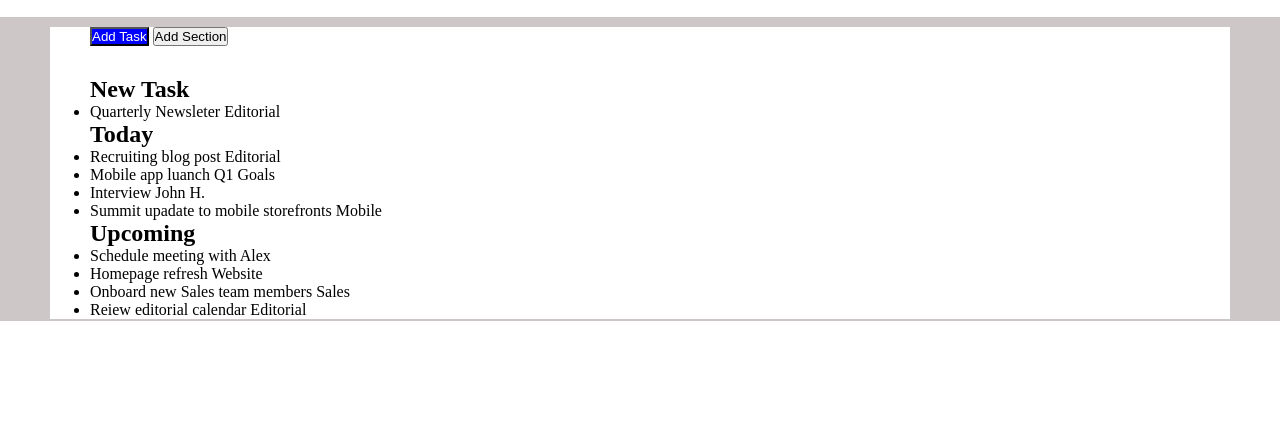
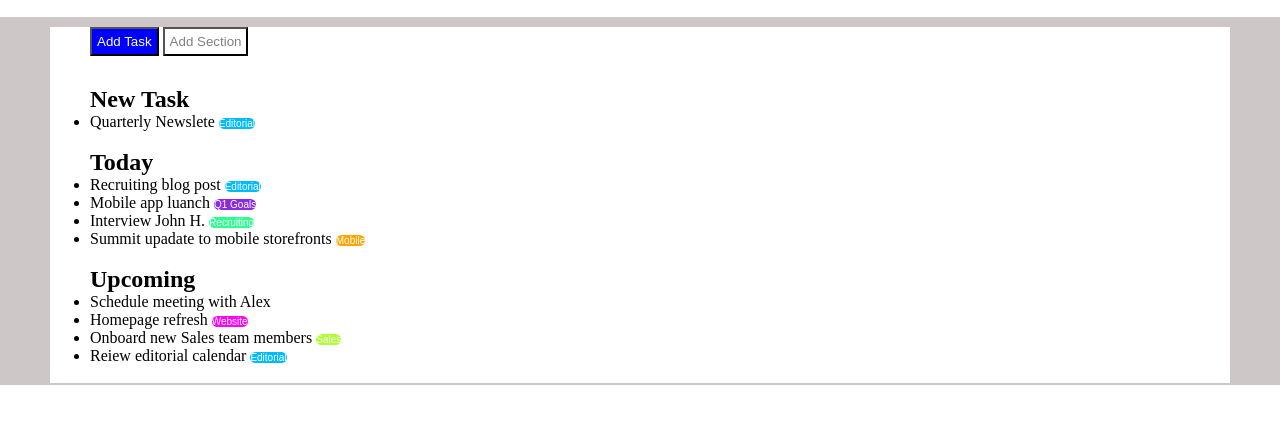
Before and after one commit to VitoMarino/html-css-toboolist, a plain HTML site: page index.html in a window 1280 px wide. Shown: the part 111-534 px from the top of the page. Drawn offline with Linux system fonts and the light colour scheme.

Commit message:
Work in progress

```diff
--- a/index.html
+++ b/index.html
@@ -17,29 +17,33 @@
         <section>
             <input id="ButtonT" type="button" value="Add Task">
             <input id="ButtonS" type="button" value="Add Section">
-        </section
+        </section>
+
 
         <section>
             <h2 class="Distanza">New Task</h2>
             <ul>
-                <li>Quarterly Newsleter Editorial</li>
+                <li>Quarterly Newslete <input class="Bottoneazzurro" type="button" value="Editorial"></li>
             </ul>
+            <br>
 
             <h2>Today</h2>
             <ul>
-                <li>Recruiting blog post Editorial</li>
-                <li>Mobile app luanch Q1 Goals</li>
-                <li>Interview John H.</li>
-                <li>Summit upadate to mobile storefronts Mobile</li>
+                <li>Recruiting blog post <input class="Bottoneazzurro" type="button" value="Editorial"></li>
+                <li>Mobile app luanch <input class="Bottoneviola" type="button" value="Q1 Goals"></li>
+                <li>Interview John H. <input class="Bottoneverdes" type="button" value="Recruiting"></li>
+                <li>Summit upadate to mobile storefronts <input class="Bottonearancione" type="button" value="Mobile"></li>
             </ul>
+            <br>
 
             <h2>Upcoming</h2>
             <ul>
                 <li>Schedule meeting with Alex</li>
-                <li>Homepage refresh Website</li>
-                <li>Onboard new Sales team members Sales</li>
-                <li>Reiew editorial calendar Editorial</li>
+                <li>Homepage refresh <input class="Bottonefucsia" type="button" value="Website"></li>
+                <li>Onboard new Sales team members <input class="Bottoneverdec" type="button" value="Sales"></li>
+                <li>Reiew editorial calendar <input class="Bottoneazzurro" type="button" value="Editorial"></li>
             </ul>
+            <br>
         </section>
     </main>
 </body>
--- a/style.css
+++ b/style.css
@@ -23,6 +23,13 @@ h1 {
 #ButtonT {
     background-color: blue;
     color: white;
+    padding: 5px;
+}
+
+#ButtonS {
+    background-color: white;
+    color: gray;
+    padding: 5px;
 }
 
 main {
@@ -36,3 +43,51 @@ main {
 .Distanza {
     margin-top: 30px;
 }
+
+.Bottoneazzurro {
+    background-color: rgb(0, 187, 255);
+    color: white;
+    border-radius: 10px;
+    font-size: 10px;
+    border: 0;
+}
+
+.Bottoneviola {
+    background-color: blueviolet;
+    color: white;
+    border-radius: 10px;
+    font-size: 10px;
+    border: 0;
+}
+
+.Bottoneverdes {
+    background-color: rgb(47, 255, 147);
+    color: white;
+    border-radius: 10px;
+    font-size: 10px;
+    border: 0;
+}
+
+.Bottonearancione {
+    background-color: orange;
+    color: white;
+    border-radius: 10px;
+    font-size: 10px;
+    border: 0;
+}
+
+.Bottonefucsia {
+    background-color: fuchsia;
+    color: white;
+    border-radius: 10px;
+    font-size: 10px;
+    border: 0;
+}
+
+.Bottoneverdec {
+    background-color: greenyellow;
+    color: white;
+    border-radius: 10px;
+    font-size: 10px;
+    border: 0;
+}
```
